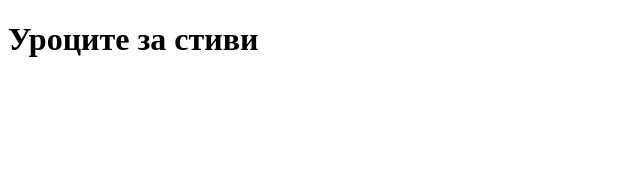
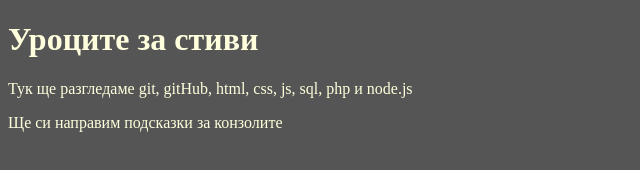
Before and after one commit to nievg/atom, a plain HTML site: page index.html in a window 1280 px wide. Shown: the whole page, without its empty margins (0-640 px from the left). Drawn offline with Linux system fonts and the light colour scheme.

Commit message:
komit 2 измемния в index.html създаване на папка prv и файл в нея css.css

```diff
--- a/index.html
+++ b/index.html
@@ -5,9 +5,11 @@
   <meta name="viewport" content="width=device-width, initial-scale=1.0">
   <meta http-equiv="X-UA-Compatible" content="ie=edge">
   <title>Stivi</title>
+  <link rel="stylesheet" href="prv/css.css">
 </head>
 <body>
   <h1>Уроците за стиви</h1>
-
+  <p>Тук ще разгледаме git, gitHub, html, css, js, sql, php и node.js</p>
+  <p>Ще си направим подсказки за конзолите</p>
 </body>
 </html>
--- /dev/null
+++ b/prv/css.css
@@ -0,0 +1,4 @@
+body{
+  color: #ffd;
+  background: #555;
+}
```
